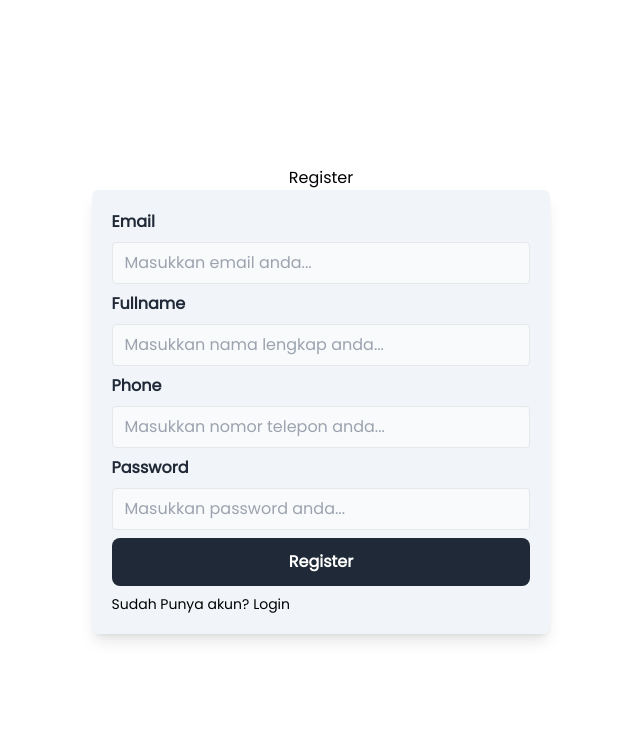
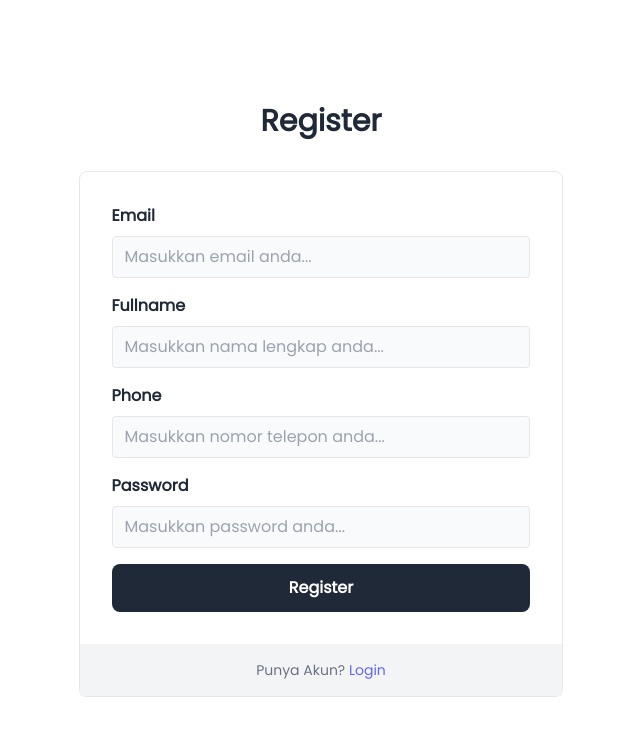
Before and after one commit to tianreformis/ecommerce-nextjs-staging, a Next.js app: page /auth/register in a window 1280 px wide. Shown: the top 736 px of the page, without its empty margins (319-959 px from the left). Built offline with nearby package versions, Linux system fonts and the light colour scheme; no server answers.

Commit message:
refactoring auth layouth v2

```diff
--- a/src/components/layouts/AuthLayout/index.tsx
+++ b/src/components/layouts/AuthLayout/index.tsx
@@ -1,39 +1,56 @@
+
 import Link from "next/link";
+import { FormEventHandler } from "react";
 type propsTypes = {
-    submit: () => void,
+    // submit: () => void,
+    submitForms: FormEventHandler<HTMLFormElement>,
     error: string,
-    children : React.ReactNode
+    children: React.ReactNode,
+    title: string,
+    notificationText: string,
+    linkUrl: string,
+    linkTitle: string,
 }
+
 const AuthLayout = (props: propsTypes) => {
-    const { submit, error, children } = props;
+    const {
+        error,
+        children,
+        title,
+        submitForms,
+        notificationText,
+        linkUrl,
+        linkTitle
+    } = props;
 
     return (
         <div className="flex flex-row h-screen w-screen justify-center items-center">
             <div className="bg-white py-6 sm:py-8 lg:py-12">
                 <div className="mx-auto max-w-screen-2xl px-4 md:px-8">
-                    <h2 className="mb-4 text-center text-2xl font-extrabold text-gray-800 md:mb-8 lg:text-3xl">Login</h2>
+                    <h2 className="mb-4 text-center text-2xl font-extrabold text-gray-800 md:mb-8 lg:text-3xl">{title}</h2>
 
                     <form className="mx-auto max-w-lg rounded-lg border"
-                        onSubmit={submit}
+                        onSubmit={submitForms}
                     >
-                        <div className="flex flex-col gap-4 p-4 md:p-8">
-{children}
-                          {error && <p className="text-slate- bg-red-400 py-2 px-2  flex justify-center rounded-lg">{error}</p>}
+                        {children}
+                        <div className="flex flex-col gap-4">
+                            {error && <p className="text-slate- bg-red-400 py-2 px-2  flex justify-center rounded-lg">{error}</p>}
                         </div>
 
                         <div className="flex items-center justify-center bg-gray-100 p-4">
-                            <p className="text-center text-sm text-gray-500">Don{"'"}t have an account?
-                                <Link href="/auth/register" className="text-indigo-500 transition duration-100 hover:text-indigo-600 active:text-indigo-700">
-                                    Register
+                            <p className="text-center text-sm text-gray-500">{`${notificationText} `}
+                                <Link href={linkUrl} className="text-indigo-500 transition duration-100 hover:text-indigo-600 active:text-indigo-700">
+                                    {linkTitle}
                                 </Link>
                             </p>
                         </div>
                     </form>
                 </div>
             </div>
-        </div>
+        </div>//-
+
     )
 }
 
-
+//-
 export default AuthLayout
--- a/src/components/view/auth/Login/index.tsx
+++ b/src/components/view/auth/Login/index.tsx
@@ -45,16 +45,17 @@ const LoginView = () => {
 
 
     return (
+        <AuthLayout
+            title="Login"
+            submitForms={handleSubmit}
+            error={error}
+            notificationText="Belum Punya akun?"
+            linkUrl="/auth/register"
+            linkTitle="Register"
 
-        <div className="flex flex-row h-screen w-screen justify-center items-center">
-            <div className="bg-white py-6 sm:py-8 lg:py-12">
-                <div className="mx-auto max-w-screen-2xl px-4 md:px-8">
-                    <h2 className="mb-4 text-center text-2xl font-extrabold text-gray-800 md:mb-8 lg:text-3xl">Login</h2>
 
-                    <form className="mx-auto max-w-lg rounded-lg border"
-                        onSubmit={handleSubmit}
-                    >
-                        <div className="flex flex-col gap-4 p-4 md:p-8">
+            >
+                <div className="flex flex-col gap-4 p-4 md:p-8">
                             <Input
                                 label="Email"
                                 name="email"
@@ -75,18 +76,50 @@ const LoginView = () => {
                                 onClick={() => signIn('google', { callbackUrl, redirect: false })}>
                                 {isLoading ? "Loading..." : "Login With Google"}
                             </Button>
-
-                            {error && <p className="text-slate- bg-red-400 py-2 px-2  flex justify-center rounded-lg">{error}</p>}
                         </div>
 
-                        <div className="flex items-center justify-center bg-gray-100 p-4">
-                            <p className="text-center text-sm text-gray-500">Don{"'"}t have an account? <Link href="/auth/register" className="text-indigo-500 transition duration-100 hover:text-indigo-600 active:text-indigo-700">Register</Link></p>
-                        </div>
-                    </form>
-                </div>
-            </div>
-        </div>
 
+        </AuthLayout>
+        // <div className="flex flex-row h-screen w-screen justify-center items-center">
+        //     <div className="bg-white py-6 sm:py-8 lg:py-12">
+        //         <div className="mx-auto max-w-screen-2xl px-4 md:px-8">
+        //             <h2 className="mb-4 text-center text-2xl font-extrabold text-gray-800 md:mb-8 lg:text-3xl">Login</h2>
+
+        //             <form className="mx-auto max-w-lg rounded-lg border"
+        //                 onSubmit={handleSubmit}
+        //             >
+        //                 <div className="flex flex-col gap-4 p-4 md:p-8">
+        //                     <Input
+        //                         label="Email"
+        //                         name="email"
+        //                         type="email"
+        //                         placeholder="Masukkan Email..."
+        //                     />
+        //                     <Input
+        //                         label="Password"
+        //                         name="password"
+        //                         type="password"
+        //                         placeholder="Masukkan Password..."
+        //                     />
+
+        //                     <Button type="submit">{isLoading ? "Loading..." : "Login"} </Button>
+
+        //                     <Button
+        //                         type="button"
+        //                         onClick={() => signIn('google', { callbackUrl, redirect: false })}>
+        //                         {isLoading ? "Loading..." : "Login With Google"}
+        //                     </Button>
+
+        //                     {error && <p className="text-slate- bg-red-400 py-2 px-2  flex justify-center rounded-lg">{error}</p>}
+        //                 </div>
+
+        //                 <div className="flex items-center justify-center bg-gray-100 p-4">
+        //                     <p className="text-center text-sm text-gray-500">Don{"'"}t have an account? <Link href="/auth/register" className="text-indigo-500 transition duration-100 hover:text-indigo-600 active:text-indigo-700">Register</Link></p>
+        //                 </div>
+        //             </form>
+        //         </div>
+        //     </div>
+        // </div>
     )
 
 }
--- a/src/components/view/auth/Register/index.tsx
+++ b/src/components/view/auth/Register/index.tsx
@@ -1,10 +1,10 @@
 import Button from "@/components/ui/button";
 import Input from "@/components/ui/input";
 import  authServices  from "@/services/auth";
-import Link from "next/link";
 import { useRouter } from "next/router";
 import { FormEvent, useState } from "react";
 import { AxiosError } from "axios";
+import AuthLayout from "@/components/layouts/AuthLayout";
 
 const RegisterView = () => {
     const [isLoading, setIsLoading] = useState(false);
@@ -50,12 +50,16 @@ const RegisterView = () => {
     }
 
     return (
-        <div className="flex flex-col h-screen justify-center items-center">
-            <h1>Register</h1>
+        <AuthLayout
+            title="Register"
+            submitForms={handleSubmit}
+            error={error}
+            notificationText="Punya Akun?"
+            linkUrl="/auth/login"
+            linkTitle="Login"
 
-            {error && <p className="text-red-500">{error}</p>}
-            <form onSubmit={handleSubmit}>
-                <div className="flex flex-col shadow-lg rounded-md p-5 bg-slate-100 gap-2">
+        >
+            <div className="flex flex-col gap-4 p-4 md:p-8">
                     <Input
                         name="email"
                         label="Email"
@@ -82,18 +86,18 @@ const RegisterView = () => {
                     <Button
                         type='submit'>
                         {isLoading ? "Loading..." : "Register"}
+                    </Button>
+                </div>
+        </AuthLayout>
+        // <div className="flex flex-col h-screen justify-center items-center">
+        //     <h1>Register</h1>
 
-                    </Button>
+        //     {error && <p className="text-red-500">{error}</p>}
+        //     <form onSubmit={handleSubmit}>
 
 
-                    <div className="text-sm">
-                        Sudah Punya akun? <Link href="/auth/login">Login</Link>
-                    </div>
-
-                </div>
-
-            </form>
-        </div>
+        //     </form>
+        // </div>
     )
 }
 
```
